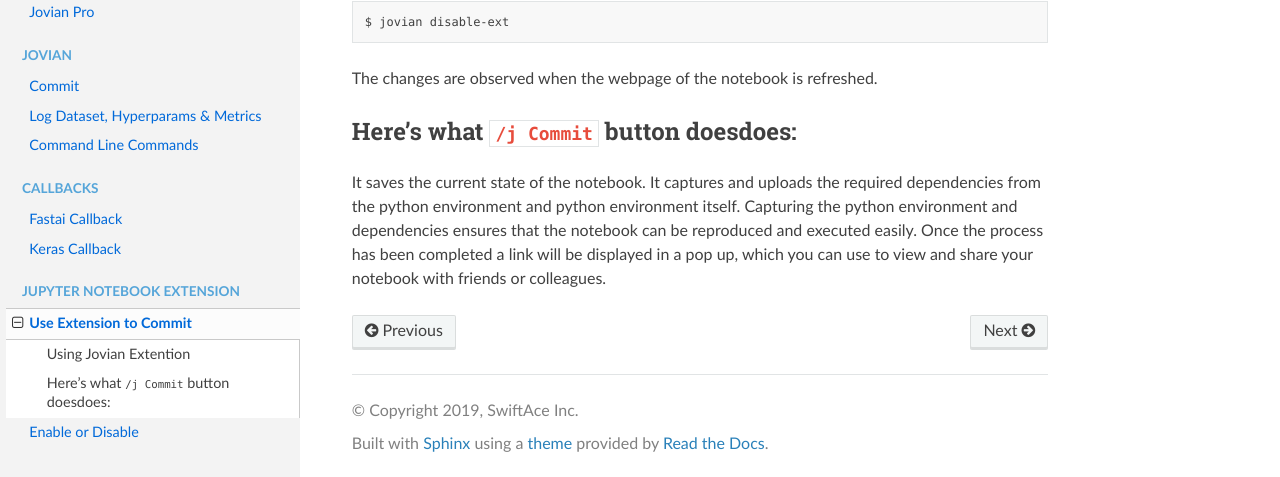
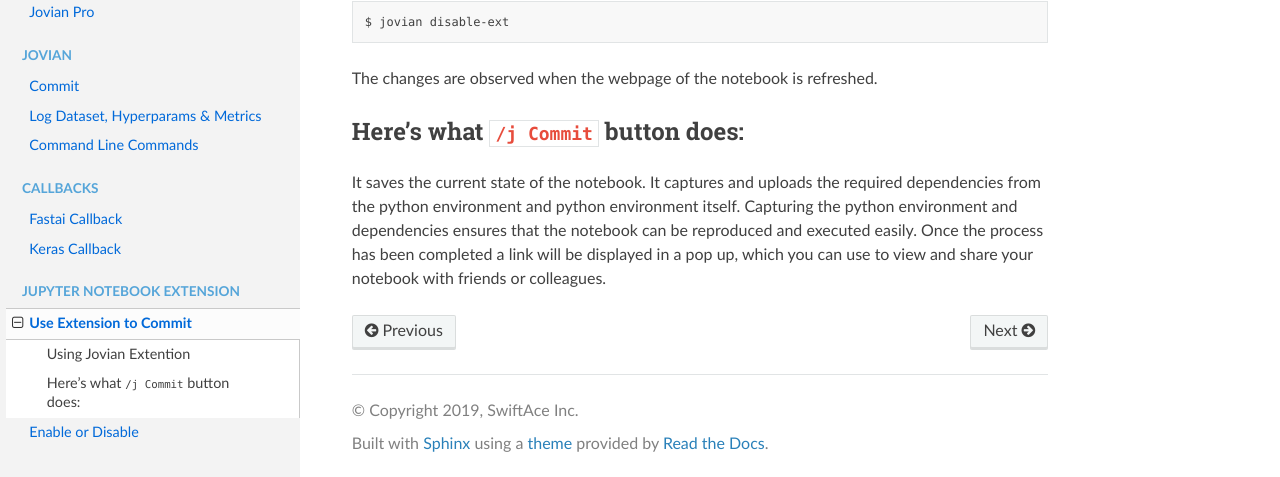
Before and after one commit to JovianHQ/jovian-py, a Sphinx documentation site: the page built from docs/nbext/commit.md, in a window 1280 px wide and 900 px high, scrolled down 529 px. Shown: the part 420-897 px from the top of the window. Built offline with Sphinx 7.4.7 and the Read the Docs theme 2.0.0, drawn with Linux system fonts in a browser that asks for light colours.

Commit message:
addressed the issue with documentation and pulled the recent version before commiting

```diff
--- a/docs/nbext/commit.md
+++ b/docs/nbext/commit.md
@@ -26,6 +26,6 @@ $ jovian disable-ext
 The changes are observed when the webpage of the notebook is refreshed.
 
 
-#### Here's what `/j Commit` button doesdoes:
+#### Here's what `/j Commit` button does:
 
 It saves the current state of the notebook. It captures and uploads the required dependencies from the python environment and python environment itself. Capturing the python environment and dependencies ensures that the notebook can be reproduced and executed easily. Once the process has been completed a link will be displayed in a pop up, which you can use to view and share your notebook with friends or colleagues.
```
